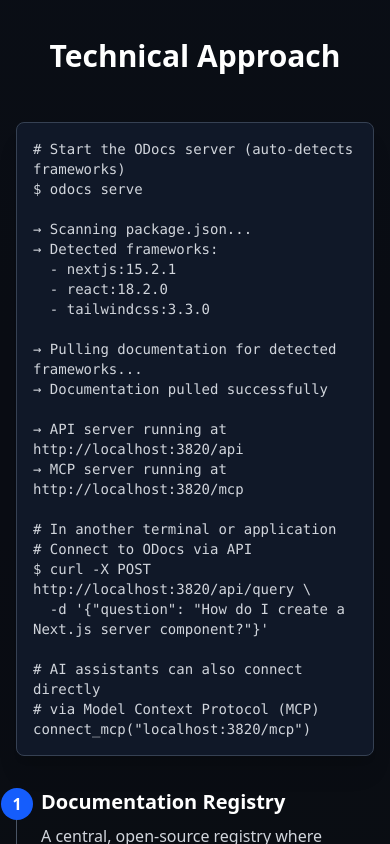
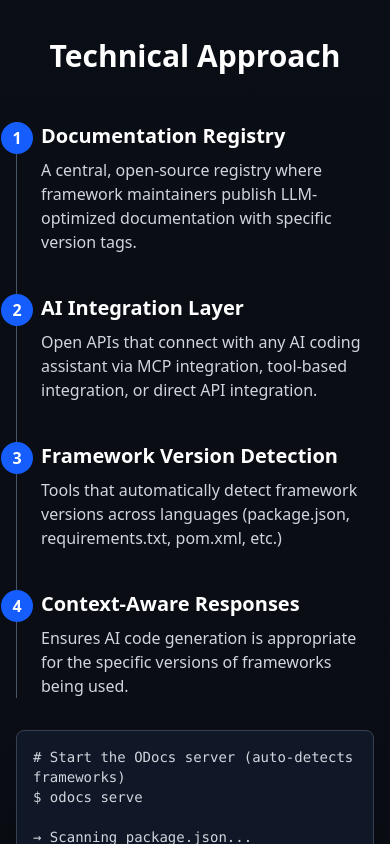
Before and after one commit to odocs-registry/odocs-website, a Next.js app: page / in a window 390 px wide. Shown: the part 4460-5304 px from the top of the page. Built offline with nearby package versions, Linux system fonts and the light colour scheme.

Commit message:
fix: mobile first fixes

```diff
--- a/app/page.tsx
+++ b/app/page.tsx
@@ -200,7 +200,7 @@
           </h2>
 
           <div className="grid md:grid-cols-2 gap-8 lg:gap-12 max-w-6xl mx-auto">
-            <div className="order-2 md:order-1 w-full">
+            <div className="order-1 md:order-1 w-full">
               <ol className="relative border-l border-gray-600">
                 <li className="mb-10 ml-6">
                   <span className="absolute flex items-center justify-center w-8 h-8 bg-blue-600 rounded-full -left-4 text-white font-bold">1</span>
@@ -233,7 +233,7 @@
               </ol>
             </div>
 
-            <div className="order-1 md:order-2 w-full">
+            <div className="order-2 md:order-2 w-full">
               <div className="bg-gray-900 rounded-lg border border-gray-700 shadow-xl max-w-full">
                 <div className="overflow-x-auto">
                   <pre className="p-4 text-sm text-gray-300 whitespace-pre-wrap break-words">
```
